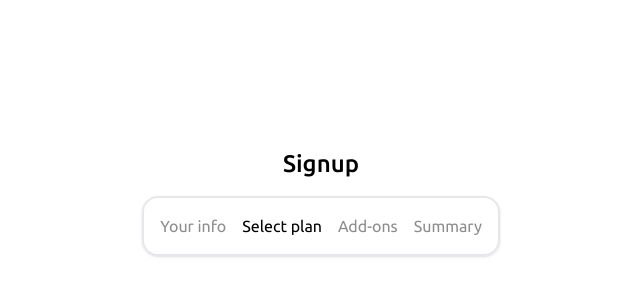
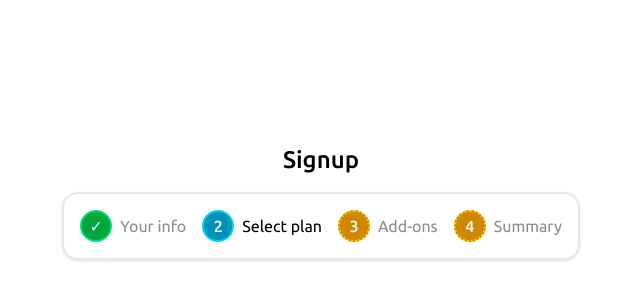
Before and after one commit to TheInitZero/react-multi-step-form, a React (Vite) app: page / in a window 1280 px wide. Shown: the part 198-498 px from the top of the page, without its empty margins (319-959 px from the left). Built offline with nearby package versions, Linux system fonts and the light colour scheme.

Commit message:
fix: ensure list counters are styled via `data-progress-step`
Apply `data-progress-step` attribute so list counters render correctly.

```diff
--- a/src/features/signup-progress/progress-step.tsx
+++ b/src/features/signup-progress/progress-step.tsx
@@ -18,6 +18,7 @@ export default function ProgressStep({ title, status }: Props) {
       aria-current={status.kind === 'Current' ? 'step' : undefined}
       aria-labelledby={titleId}
       aria-describedby={descId}
+      data-progress-step={status.kind}
       className="flex items-center gap-2"
     >
       <p
```
